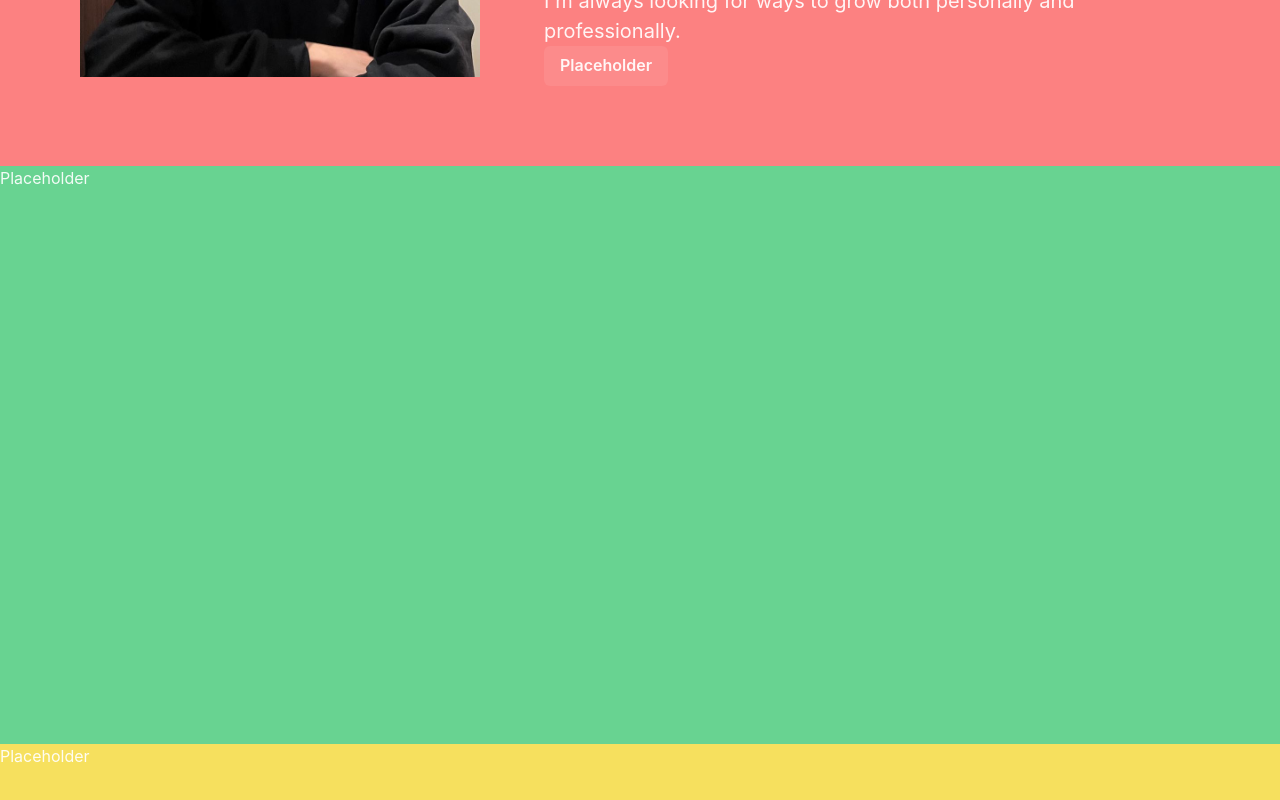
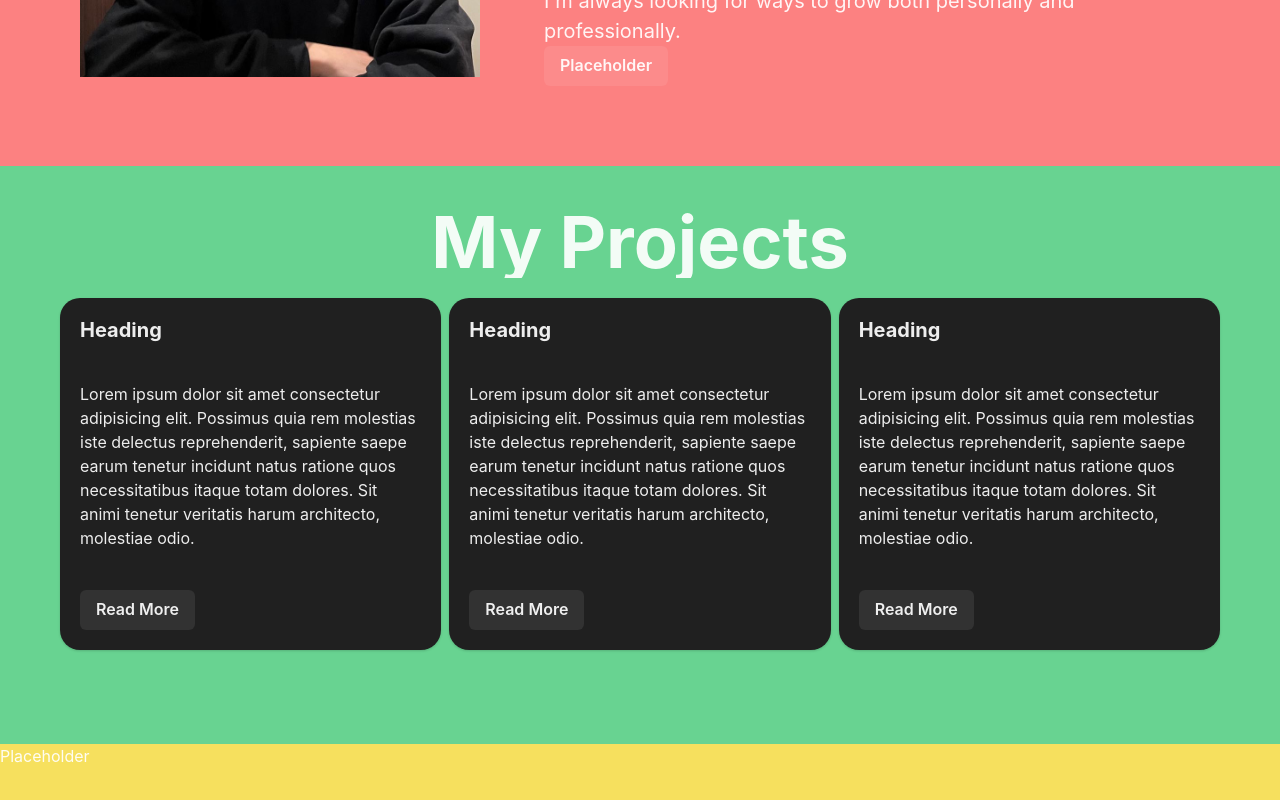
Before and after one commit to Madrobot9182/Protfolio-react, a React (Vite) app: page / in a window 1280 px wide. Shown: the part 1212-2012 px from the top of the page. Built offline with nearby package versions, Linux system fonts and the light colour scheme.

Commit message:
created projectCards

```diff
--- a/src/App.tsx
+++ b/src/App.tsx
@@ -1,11 +1,10 @@
-import { Box, Grid, GridItem, Text } from "@chakra-ui/react";
+import { Box, Grid, GridItem, Heading, Text } from "@chakra-ui/react";
 import Header from "./components/Header";
 import IntroductionText from "./components/IntroductionHeader";
 import backgroundImage from "./assets/images/background1.jpg";
 import About from "./components/About";
-import AboutTextRaw from "./assets/texts/about.txt"
-
-
+import AboutTextRaw from "./assets/texts/about.txt";
+import ProjectGrid from "./components/ProjectGrid";
 
 function App() {
   return (
@@ -28,12 +27,15 @@ function App() {
       </GridItem>
 
       <GridItem bg="red.300" area="about">
-        <About/>
+        <About />
       </GridItem>
 
       <GridItem bg="green.300" area="projects">
-        <Box>
-          <Text>Placeholder</Text>
+        <Box padding={10}>
+          <Heading as="h1" size="4xl" noOfLines={1} textAlign="center">
+            My Projects
+          </Heading>
+          <ProjectGrid />
         </Box>
       </GridItem>
 
--- /dev/null
+++ b/src/components/ProjectCard.tsx
@@ -0,0 +1,32 @@
+import {
+  Card,
+  CardHeader,
+  Heading,
+  CardBody,
+  CardFooter,
+  Button,
+  Text,
+} from "@chakra-ui/react";
+
+const ProjectCard = () => {
+  return (
+    <Card borderRadius={20}>
+      <CardHeader>
+        <Heading size="md"> Heading</Heading>
+      </CardHeader>
+      <CardBody>
+        <Text>
+          Lorem ipsum dolor sit amet consectetur adipisicing elit. Possimus quia
+          rem molestias iste delectus reprehenderit, sapiente saepe earum
+          tenetur incidunt natus ratione quos necessitatibus itaque totam
+          dolores. Sit animi tenetur veritatis harum architecto, molestiae odio.
+        </Text>
+      </CardBody>
+      <CardFooter>
+        <Button>Read More</Button>
+      </CardFooter>
+    </Card>
+  );
+};
+
+export default ProjectCard;
--- /dev/null
+++ b/src/components/ProjectGrid.tsx
@@ -0,0 +1,15 @@
+import { HStack, SimpleGrid } from '@chakra-ui/react'
+import React from 'react'
+import ProjectCard from './ProjectCard'
+
+const ProjectGrid = () => {
+  return (
+    <HStack padding={5}>
+        <ProjectCard />
+        <ProjectCard />
+        <ProjectCard />
+    </HStack>
+  )
+}
+
+export default ProjectGrid
```
